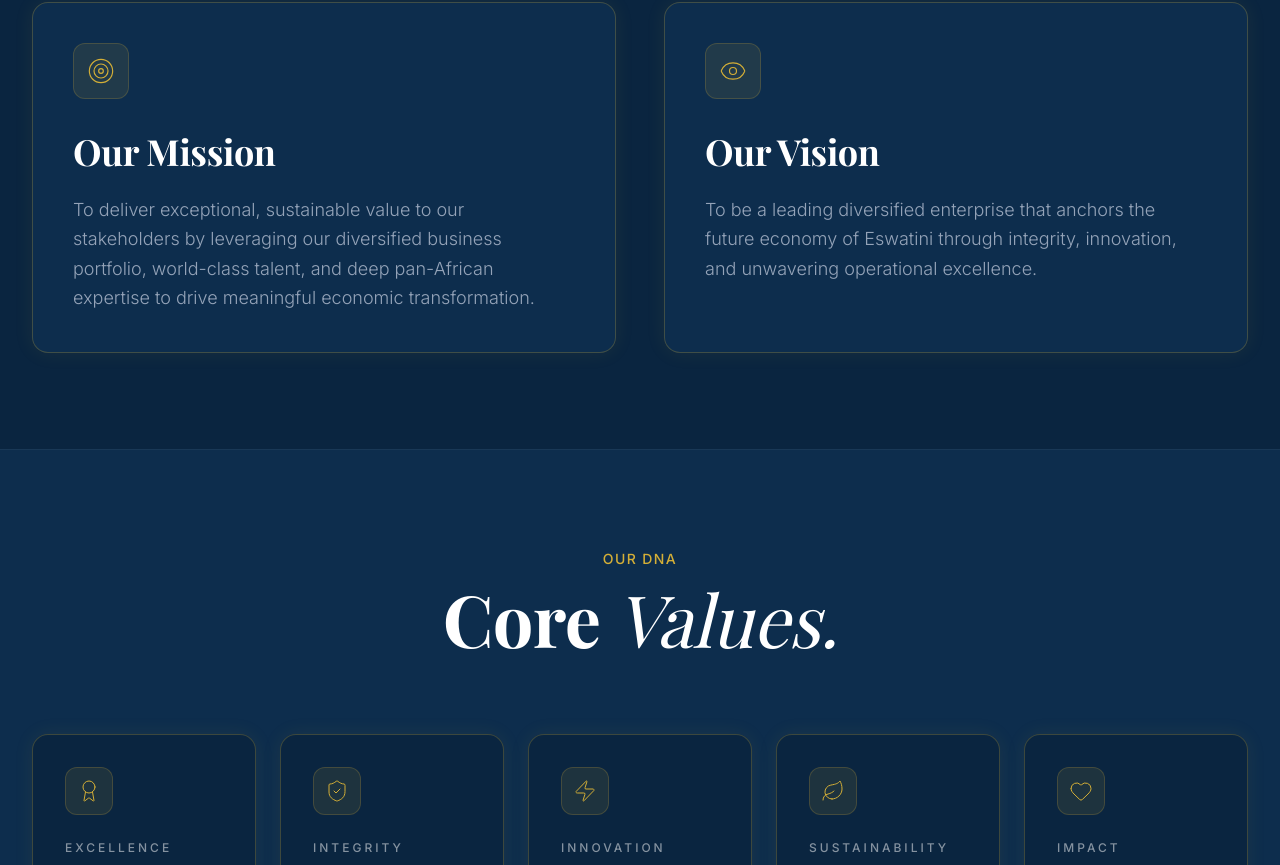
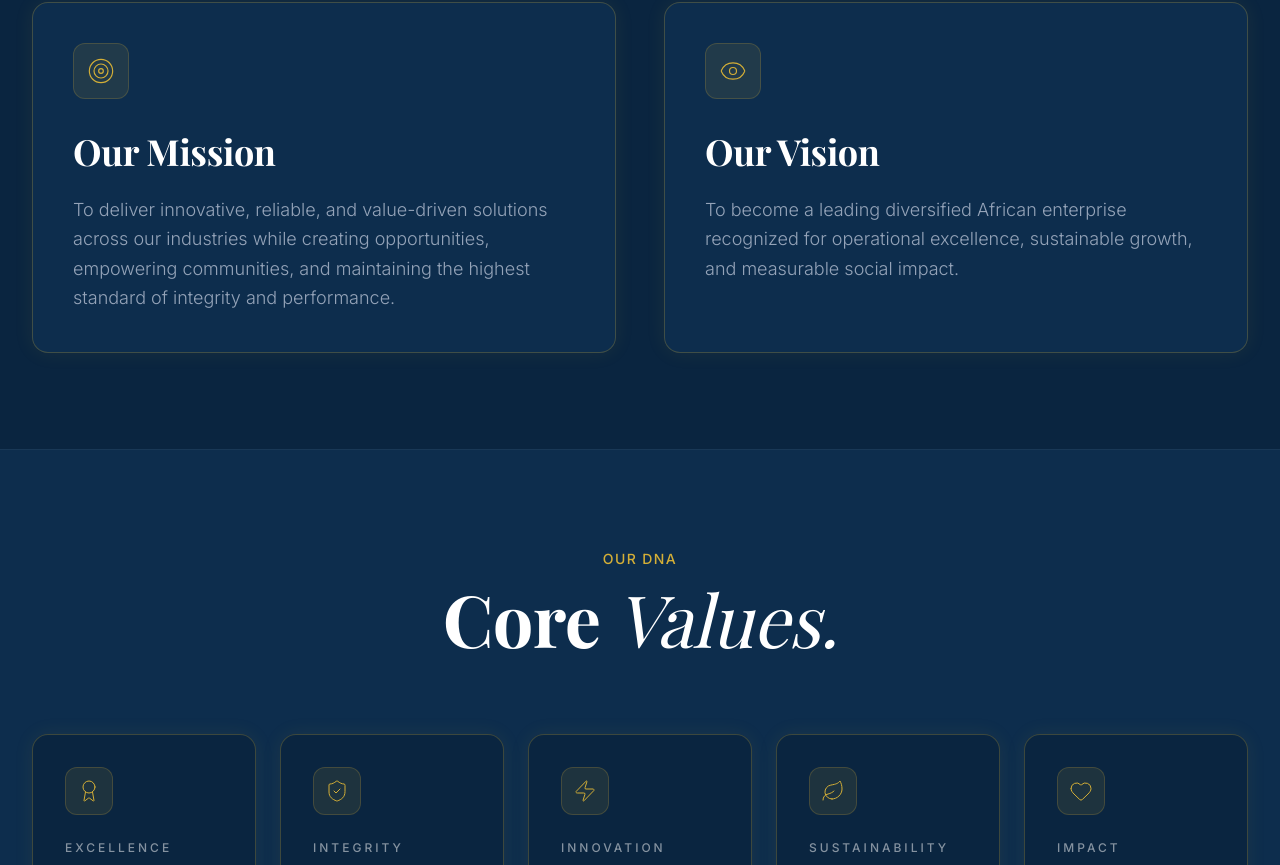
Before and after one commit to Poweezy/excellence-group, a Next.js app: page /about in a window 1280 px wide. Shown: the part 655-1520 px from the top of the page. Built offline with nearby package versions, Linux system fonts and the light colour scheme; a web font is replaced by a local one.

Commit message:
feat: Implement initial home and about pages, along with foundational layout components and constants.

```diff
--- a/app/about/page.tsx
+++ b/app/about/page.tsx
@@ -64,9 +64,8 @@ export default function AboutPage() {
               </div>
               <h2 className="luxury-text-display text-4xl font-bold text-white mb-6 group-hover:gold-shimmer transition-all">Our Mission</h2>
               <p className="text-slate-400 leading-relaxed text-lg font-light luxury-text-sans">
-                To deliver exceptional, sustainable value to our stakeholders by leveraging our diversified
-                business portfolio, world-class talent, and deep pan-African expertise to drive meaningful
-                economic transformation.
+                To deliver innovative, reliable, and value-driven solutions across our industries while creating opportunities,
+                empowering communities, and maintaining the highest standard of integrity and performance.
               </p>
             </AnimatedSection>
 
@@ -76,8 +75,8 @@ export default function AboutPage() {
               </div>
               <h2 className="luxury-text-display text-4xl font-bold text-white mb-6 group-hover:gold-shimmer transition-all">Our Vision</h2>
               <p className="text-slate-400 leading-relaxed text-lg font-light luxury-text-sans">
-                To be a leading diversified enterprise that anchors the future economy of Eswatini through
-                integrity, innovation, and unwavering operational excellence.
+                To become a leading diversified African enterprise recognized for operational excellence,
+                sustainable growth, and measurable social impact.
               </p>
             </AnimatedSection>
           </div>
--- a/app/page.tsx
+++ b/app/page.tsx
@@ -128,7 +128,7 @@ export default function HomePage() {
           <AnimatedSection>
             <div className="w-16 h-[1px] bg-primary/40 mx-auto mb-12" />
             <blockquote className="luxury-text-display text-3xl sm:text-5xl lg:text-6xl text-white italic font-light leading-snug">
-              "To be a leading diversified enterprise that anchors the future economy of Eswatini through integrity, innovation, and unwavering operational excellence."
+              "To become a leading diversified African enterprise recognized for operational excellence, sustainable growth, and measurable social impact."
             </blockquote>
             <div className="w-16 h-[1px] bg-primary/40 mx-auto mt-12" />
           </AnimatedSection>
--- a/components/layout/Footer.tsx
+++ b/components/layout/Footer.tsx
@@ -1,6 +1,6 @@
 import Image from "next/image";
 import Link from "next/link";
-import { Mail, Phone, MapPin, Linkedin, Twitter, Facebook } from "lucide-react";
+import { Mail, Phone, MapPin } from "lucide-react";
 
 const footerLinks = {
   Company: [
@@ -62,17 +62,6 @@ export default function Footer() {
                 <span>Manzini, Eswatini</span>
               </div>
             </div>
-            <div className="flex gap-3 mt-8">
-              {[Linkedin, Twitter, Facebook].map((Icon, i) => (
-                <a
-                  key={i}
-                  href="#"
-                  className="w-9 h-9 rounded-lg border border-dark-border flex items-center justify-center text-slate-400 hover:text-primary hover:border-primary/40 hover:bg-dark-elevated transition-all duration-200"
-                >
-                  <Icon className="w-4 h-4" />
-                </a>
-              ))}
-            </div>
           </div>
 
           {/* Links columns */}
--- a/lib/constants.ts
+++ b/lib/constants.ts
@@ -14,11 +14,6 @@ export const CONTACT_INFO = {
   hours: 'Monday – Friday: 08:00 – 17:00',
 } as const;
 
-export const SOCIAL_LINKS = {
-  linkedin: '#',
-  twitter: '#',
-  facebook: '#',
-} as const;
 
 export const RATE_LIMIT = {
   maxRequests: 3,
```
